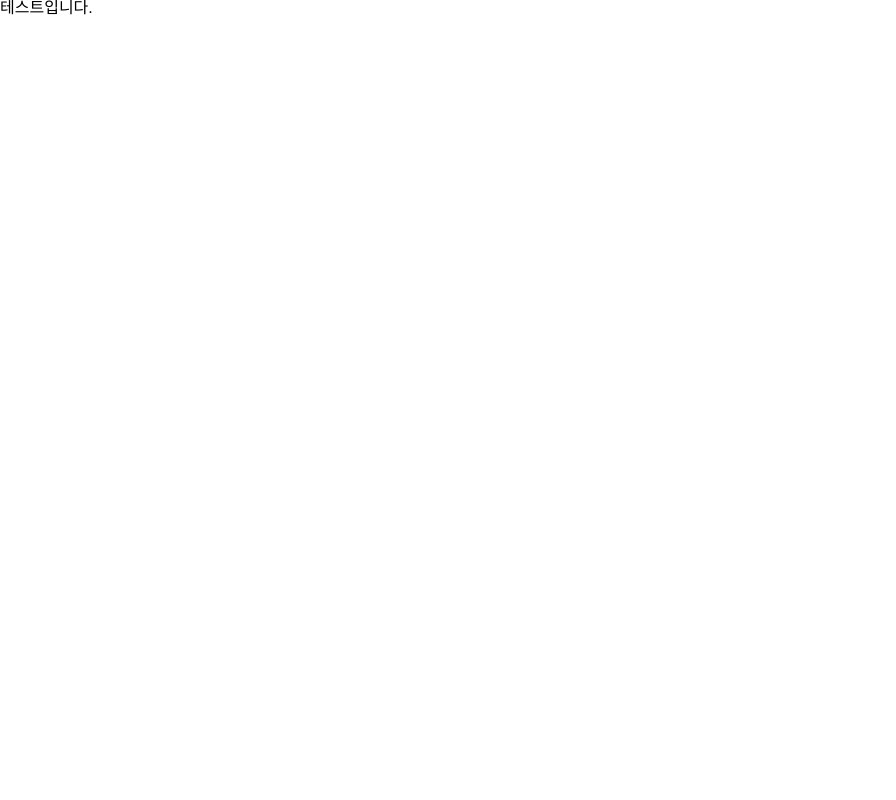
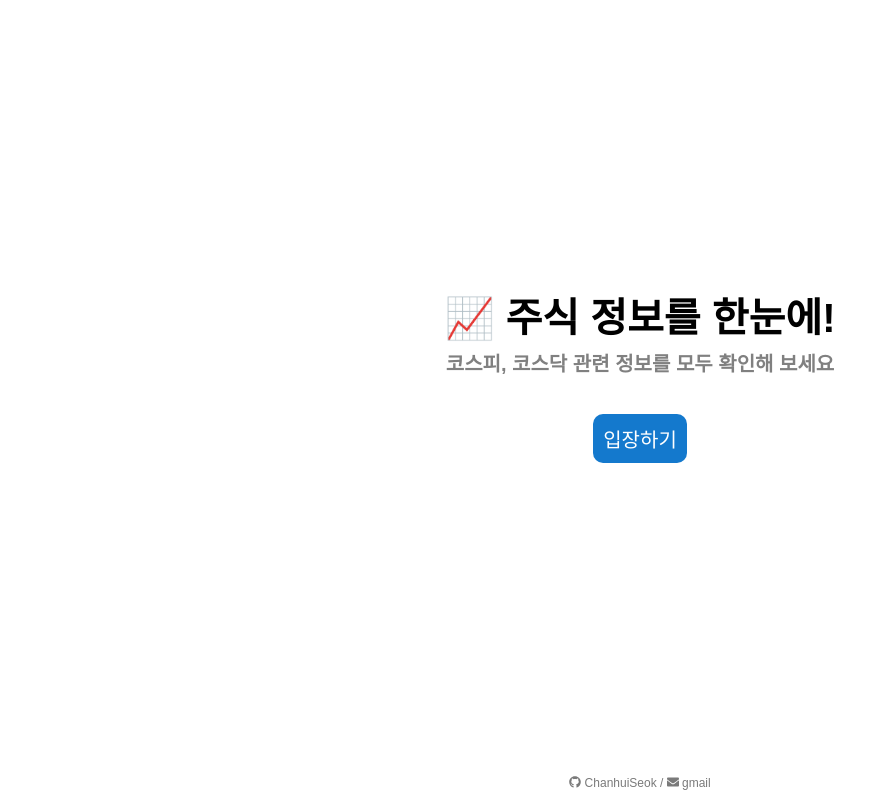
Before and after one commit to ChanhuiSeok/stock_project, a React (Create React App) app: page / in a window 1280 px wide. Shown: the whole page, without its empty margins (0-896 px from the left). Built offline with nearby package versions, Linux system fonts and the light colour scheme.

Commit message:
Home, Footer 컴포넌트 정의 및 일부 스타일 정의

```diff
--- a/package.json
+++ b/package.json
@@ -3,6 +3,10 @@
   "version": "0.1.0",
   "private": true,
   "dependencies": {
+    "@fortawesome/fontawesome-svg-core": "^1.2.35",
+    "@fortawesome/free-brands-svg-icons": "^5.15.3",
+    "@fortawesome/free-solid-svg-icons": "^5.15.3",
+    "@fortawesome/react-fontawesome": "^0.1.14",
     "@testing-library/jest-dom": "^5.14.1",
     "@testing-library/react": "^11.2.7",
     "@testing-library/user-event": "^12.8.3",
@@ -11,6 +15,7 @@
     "react-router-dom": "^5.2.0",
     "react-scripts": "4.0.3",
     "styled-components": "^5.3.0",
+    "styled-normalize": "^8.0.7",
     "styled-reset": "^4.3.4",
     "typescript": "^4.3.2",
     "web-vitals": "^1.1.2"
@@ -41,6 +46,7 @@
   },
   "devDependencies": {
     "@types/react": "^17.0.11",
+    "@types/react-router-dom": "^5.1.7",
     "@types/styled-components": "^5.1.10",
     "@typescript-eslint/eslint-plugin": "^4.26.1",
     "@typescript-eslint/parser": "^4.26.1",
--- a/src/common/styles/globalStyles.js
+++ b/src/common/styles/globalStyles.js
@@ -7,4 +7,11 @@ export const GlobalStyles = createGlobalStyle`
     font-family: Noto Sans KR, sans-serif;
     transition: background-color 0.20s linear;
  }
+ a{
+   text-decoration: none;
+   color: #7a7a7a;
+ }
+ a:hover{
+   color:rgb(15, 76, 155);
+ }
 `;
--- a/src/common/styles/style.css
+++ /dev/null
@@ -1,48 +0,0 @@
-/* http://meyerweb.com/eric/tools/css/reset/
-   v2.0 | 20110126
-   License: none (public domain)
-*/
-
-html, body, div, span, applet, object, iframe,
-h1, h2, h3, h4, h5, h6, p, blockquote, pre,
-a, abbr, acronym, address, big, cite, code,
-del, dfn, em, img, ins, kbd, q, s, samp,
-small, strike, strong, sub, sup, tt, var,
-b, u, i, center,
-dl, dt, dd, ol, ul, li,
-fieldset, form, label, legend,
-table, caption, tbody, tfoot, thead, tr, th, td,
-article, aside, canvas, details, embed,
-figure, figcaption, footer, header, hgroup,
-menu, nav, output, ruby, section, summary,
-time, mark, audio, video {
-	margin: 0;
-	padding: 0;
-	border: 0;
-	font-size: 100%;
-	font: inherit;
-	vertical-align: baseline;
-}
-/* HTML5 display-role reset for older browsers */
-article, aside, details, figcaption, figure,
-footer, header, hgroup, menu, nav, section {
-	display: block;
-}
-body {
-	line-height: 1;
-}
-ol, ul {
-	list-style: none;
-}
-blockquote, q {
-	quotes: none;
-}
-blockquote:before, blockquote:after,
-q:before, q:after {
-	content: '';
-	content: none;
-}
-table {
-	border-collapse: collapse;
-	border-spacing: 0;
-}
--- a/src/components/Toggler.tsx
+++ b/src/components/Toggler.tsx
@@ -6,7 +6,7 @@ interface Props {
   toggleTheme: () => void;
 }
 
-const Button = styled.button`
+const ThemeButton = styled.button`
   background: ${({theme}) => theme.background};
   border: 2px solid ${({theme}) => theme.toggleBorder};
   color: ${({theme}) => theme.text};
@@ -18,7 +18,7 @@ const Button = styled.button`
 
 export const Toggler: FunctionComponent<Props> = (props) => {
   const {theme, toggleTheme} = props;
-  return <Button onClick={toggleTheme}>Switch Theme</Button>;
+  return <ThemeButton onClick={toggleTheme}>Switch Theme</ThemeButton>;
 };
 
 export default Toggler;
--- a/src/containers/App.js
+++ b/src/containers/App.js
@@ -1,7 +1,8 @@
 import {BrowserRouter as Router, Route} from 'react-router-dom';
+import {GlobalStyles} from '../common/styles/globalStyles';
 import Home from './Home';
 import Stock from './Stock';
-import {GlobalStyles} from '../common/styles/globalStyles';
+import Footer from './Footer';
 
 const App = () => {
   return (
@@ -11,6 +12,7 @@ const App = () => {
         <Route exact path="/" component={Home} />
         <Route exact path="/stock" component={Stock} />
       </Router>
+      <Footer />
     </>
   );
 };
--- /dev/null
+++ b/src/containers/Footer.tsx
@@ -0,0 +1,36 @@
+import {FunctionComponent} from 'react';
+import {FontAwesomeIcon} from '@fortawesome/react-fontawesome';
+import {faGithub} from '@fortawesome/free-brands-svg-icons';
+import {faEnvelope} from '@fortawesome/free-solid-svg-icons';
+import styled from 'styled-components';
+
+const Wrapper = styled.footer`
+  position: absolute;
+  left: 0;
+  bottom: 0;
+  width: 100%;
+  padding: 0.5em 0 1em 0;
+  text-align: center;
+  bottom: 0;
+  color: #7a7a7a;
+  font-size: 12px;
+  font-weight: 500;
+  text-align: center;
+  @media (max-width: 700px) {
+    font-size: 11px;
+  }
+`;
+
+/** 처음 진입하는 홈페이지 */
+const Footer: FunctionComponent = () => {
+  return (
+    <Wrapper>
+      <FontAwesomeIcon icon={faGithub} />
+      <a href="https://github.com/chanhuiseok/"> ChanhuiSeok</a> /{' '}
+      <FontAwesomeIcon icon={faEnvelope} />
+      <a href="mailto:chanhuicom@gmail.com"> gmail</a>
+    </Wrapper>
+  );
+};
+
+export default Footer;
--- a/src/containers/Home.tsx
+++ b/src/containers/Home.tsx
@@ -1,6 +1,70 @@
+import {FunctionComponent} from 'react';
+import {useHistory} from 'react-router-dom';
+import styled from 'styled-components';
+
+const Wrapper = styled.div`
+  display: flex;
+  justify-content: center;
+  align-items: center;
+  min-height: 100vh;
+  animation: fadein 0.5s;
+  @keyframes fadein {
+    from {
+      opacity: 0;
+    }
+    to {
+      opacity: 1;
+    }
+  }
+`;
+
+const Content = styled.div`
+  padding: 3rem;
+  font-weight: 600;
+  text-align: center;
+`;
+
+const Title = styled.p`
+  font-size: 40px;
+`;
+
+const SubTitle = styled.p`
+  margin-top: 1rem;
+  font-size: 20px;
+  color: gray;
+`;
+
+const EntryButton = styled.button`
+  background-color: #1479cd;
+  color: white;
+  border-radius: 10px;
+  border: 0;
+  padding: 0.5em;
+  font-size: 20px;
+  margin: 2em;
+  cursor: pointer;
+
+  &:hover {
+    background-color: #103985;
+    transition: all ease 0.4s 0s;
+  }
+`;
+
 /** 처음 진입하는 홈페이지 */
-const Home = () => {
-  return <div>테스트입니다.</div>;
+const Home: FunctionComponent = () => {
+  const history = useHistory();
+  const onClick = () => history.push('/stock');
+
+  return (
+    <Wrapper>
+      <Content>
+        {/*TODO : 사이트 로고 이미지 추가*/}
+        <Title>📈 주식 정보를 한눈에!</Title>
+        <SubTitle>코스피, 코스닥 관련 정보를 모두 확인해 보세요</SubTitle>
+        <EntryButton onClick={onClick}>입장하기</EntryButton>
+      </Content>
+    </Wrapper>
+  );
 };
 
 export default Home;
```
Also changed, not shown: 1 other file (tests, documents, lock files or other folders).
